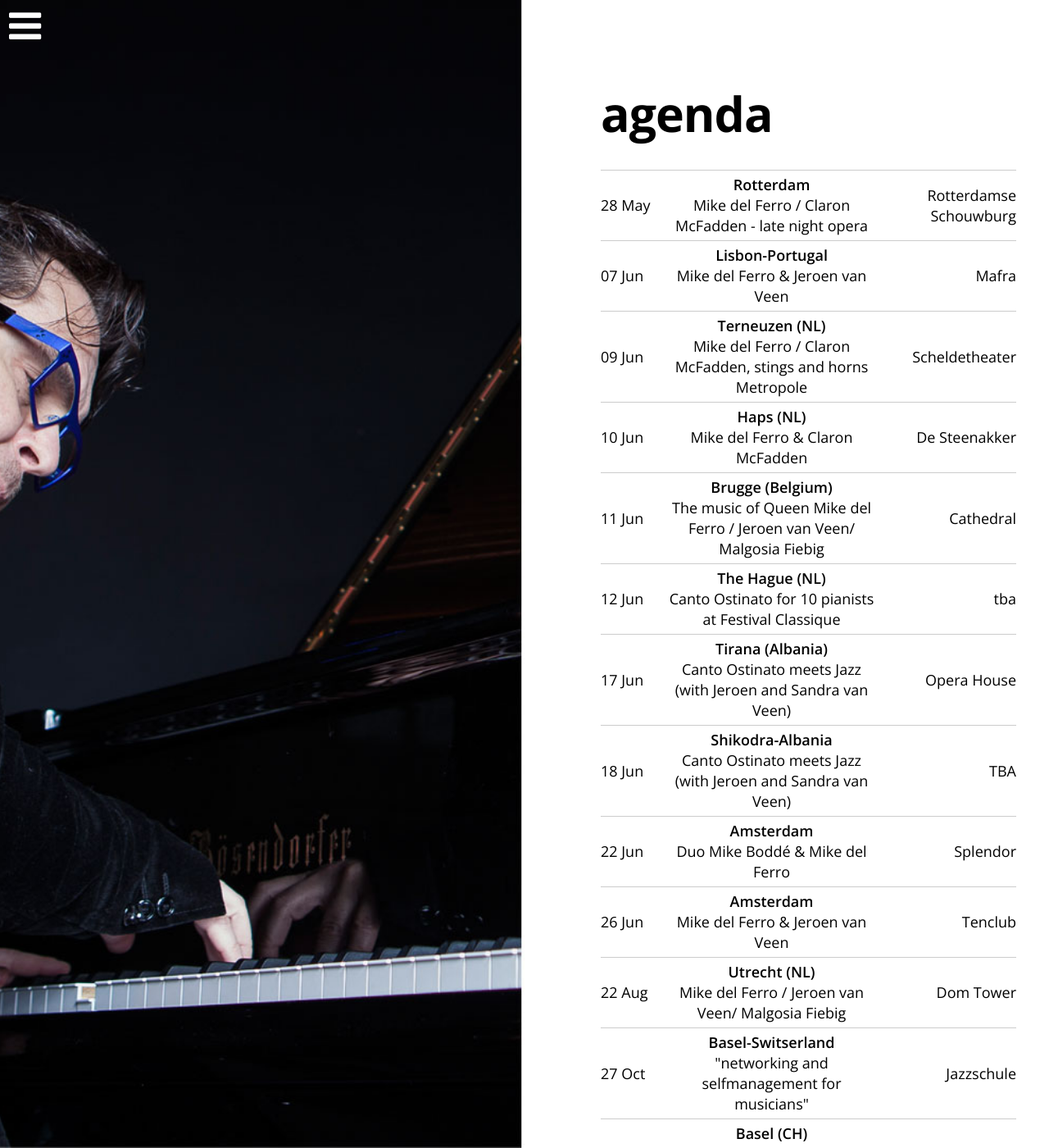
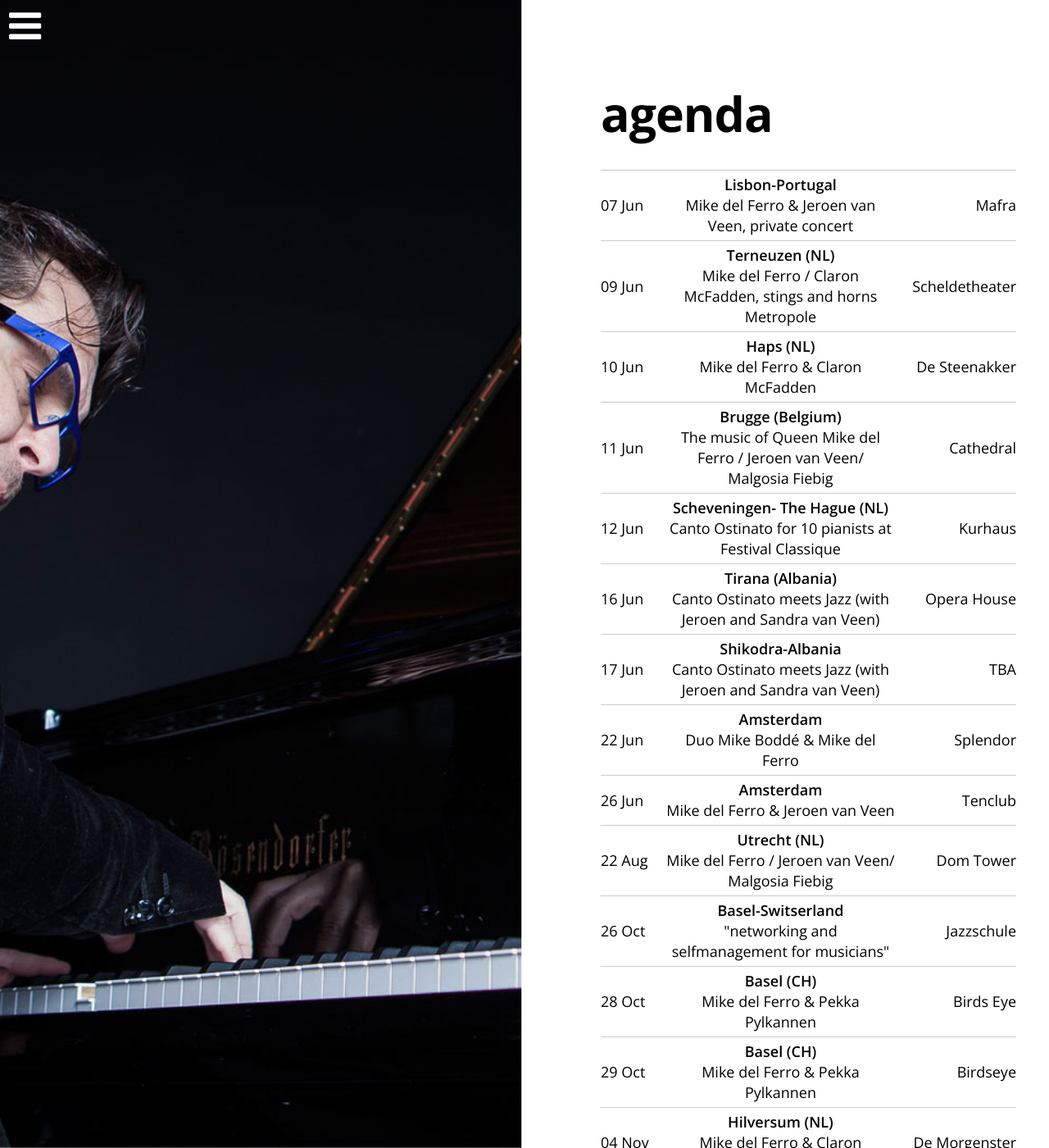
Before and after one commit to mikedelferro/website, a Jekyll site: the page built from agenda.html, in a window 1280 px wide and 1400 px high. Shown: the whole window at 82% size. Built offline with Jekyll 4.4.1, drawn with Linux system fonts in a browser that asks for light colours; nearby versions of some CDN libraries; some of the changed text lies outside the part shown.

Commit message:
Updated '/_config.yml' via CloudCannon

```diff
--- a/_config.yml
+++ b/_config.yml
@@ -4,11 +4,11 @@ gigs:
     location: De Steenakker
     venue: Haps (NL)
     url: 'http://www.desteenakker.nl/mike-del-ferro-en-claron-mcfadden/'
-  - title: 'Mike del Ferro & Jeroen van Veen'
+  - title: 'Mike del Ferro & Jeroen van Veen, private concert'
     date: 2016-06-07T16:00:00.000Z
     location: Mafra
     venue: Lisbon-Portugal
-    url: ''
+    url:
   - title: 'Duo Mike Boddé & Mike del Ferro'
     date: 2016-06-22T20:00:00.000Z
     location: Splendor
@@ -18,17 +18,17 @@ gigs:
     date: 2016-06-09T20:00:00.000Z
     location: Scheldetheater
     venue: Terneuzen (NL)
-    url: ''
+    url: 'http://www.zeelandjazz.nl/home/programma/terneuzen/donderdag/opera-meets-jazz'
   - title: The music of Queen Mike del Ferro / Jeroen van Veen/ Malgosia Fiebig
     date: 2016-06-11T20:00:00.000Z
     location: Cathedral
     venue: Brugge (Belgium)
-    url: ''
+    url:
   - title: Mike del Ferro / Jeroen van Veen/ Malgosia Fiebig
     date: 2016-08-22T20:00:00.000Z
     location: Dom Tower
     venue: Utrecht (NL)
-    url: ''
+    url:
   - title: 'Mike del Ferro & Pekka Pylkannen'
     date: 2016-10-29T20:00:00.000Z
     location: Birdseye
@@ -45,50 +45,50 @@ gigs:
     venue: Basel (CH)
     url: www.birdseye.ch
   - title: '"networking and selfmanagement for musicians"'
-    date: 2016-10-27T15:00:00.000Z
+    date: 2016-10-26T14:30:00.000Z
     location: Jazzschule
     venue: Basel-Switserland
-    url: ''
+    url:
   - title: Canto Ostinato meets Jazz (with Jeroen and Sandra van Veen)
-    date: 2016-06-18T20:00:00.000Z
+    date: 2016-06-17T20:00:00.000Z
     location: TBA
     venue: Shikodra-Albania
-    url: ''
+    url:
   - title: Canto Ostinato for 10 pianists at Festival Classique
     date: 2016-06-12T16:00:00.000Z
-    location: tba
-    venue: The Hague (NL)
-    url: ''
+    location: Kurhaus
+    venue: Scheveningen- The Hague (NL)
+    url: 'http://www.festivalclassique.nl/nl/agenda-en-kaarten/37/canto-ostinato/'
   - title: Canto Ostinato meets Jazz (with Jeroen and Sandra van Veen)
-    date: 2016-06-17T20:00:00.000Z
+    date: 2016-06-16T20:30:00.000Z
     location: Opera House
     venue: Tirana (Albania)
-    url: ''
+    url:
   - title: Mike del Ferro trio
     date: 2017-01-14T20:00:00.000Z
     location: 10/14 Club
     venue: Warszaw-Poland
-    url: ''
+    url:
   - title: Mike del Ferro trio
     date: 2017-01-17T20:00:00.000Z
     location: TBA
     venue: Katowice-Poland
-    url: ''
+    url:
   - title: Mike del Ferro / Mike Boddé pianoduo
     date: 2017-02-10T20:30:00.000Z
     location: De Doelen
     venue: Rotterdam-NL
     url: www.dedoelen.nl
-  - title: Mike del Ferro / Claron McFadden - late night opera
-    date: 2016-05-28T22:00:00.000Z
-    location: Rotterdamse Schouwburg
-    venue: Rotterdam
-    url: 'https://www.operadagenrotterdam.nl/programma/voorstellingen/late-night-songbar'
+  - title: Mike del Ferro / Claron McFadden - opera meets jazz
+    date: 2017-01-07T20:00:00.000Z
+    location: Splendor
+    venue: Amsterdam
+    url: www.splendoramsterdam.com
   - title: 'Mike del Ferro & Claron McFadden'
     date: 2016-11-04T20:00:00.000Z
-    location: TBA
+    location: De Morgenster
     venue: Hilversum (NL)
-    url: ''
+    url: 'http://www.seinconcerten.nl/'
   - title: 'Mike del Ferro & Jeroen van Veen'
     date: 2016-06-26T20:00:00.000Z
     location: Tenclub
```
